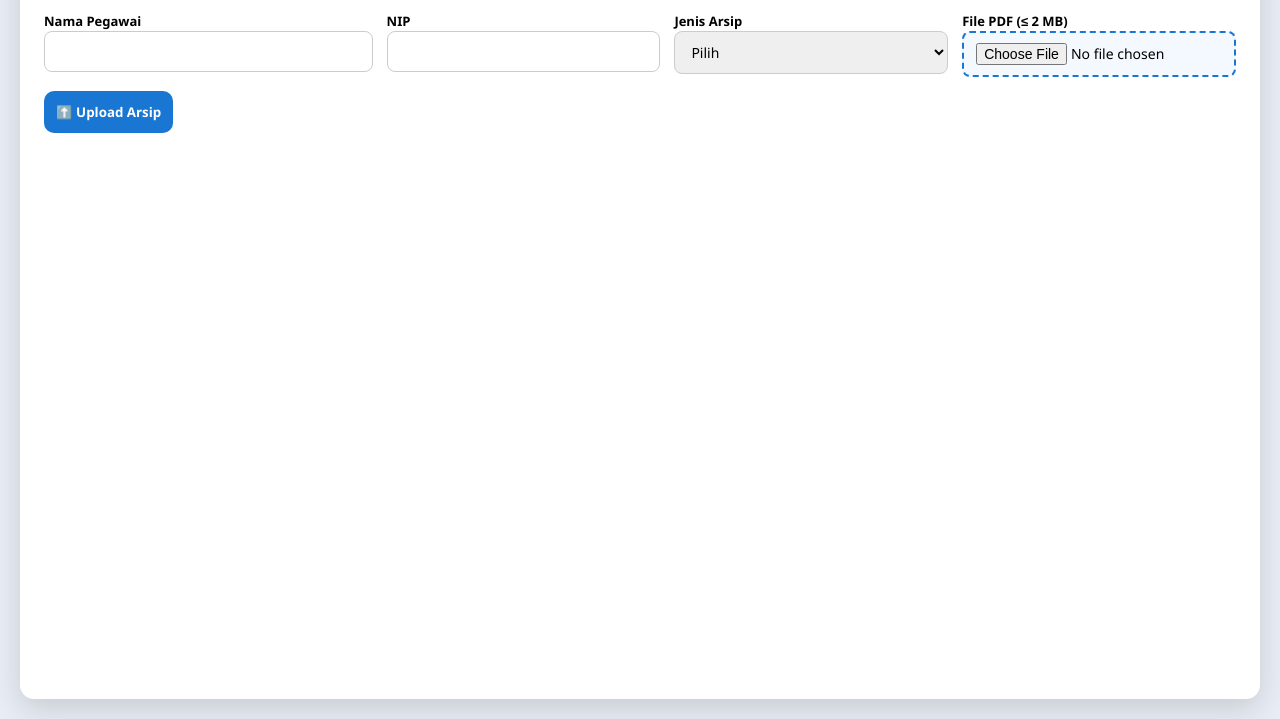
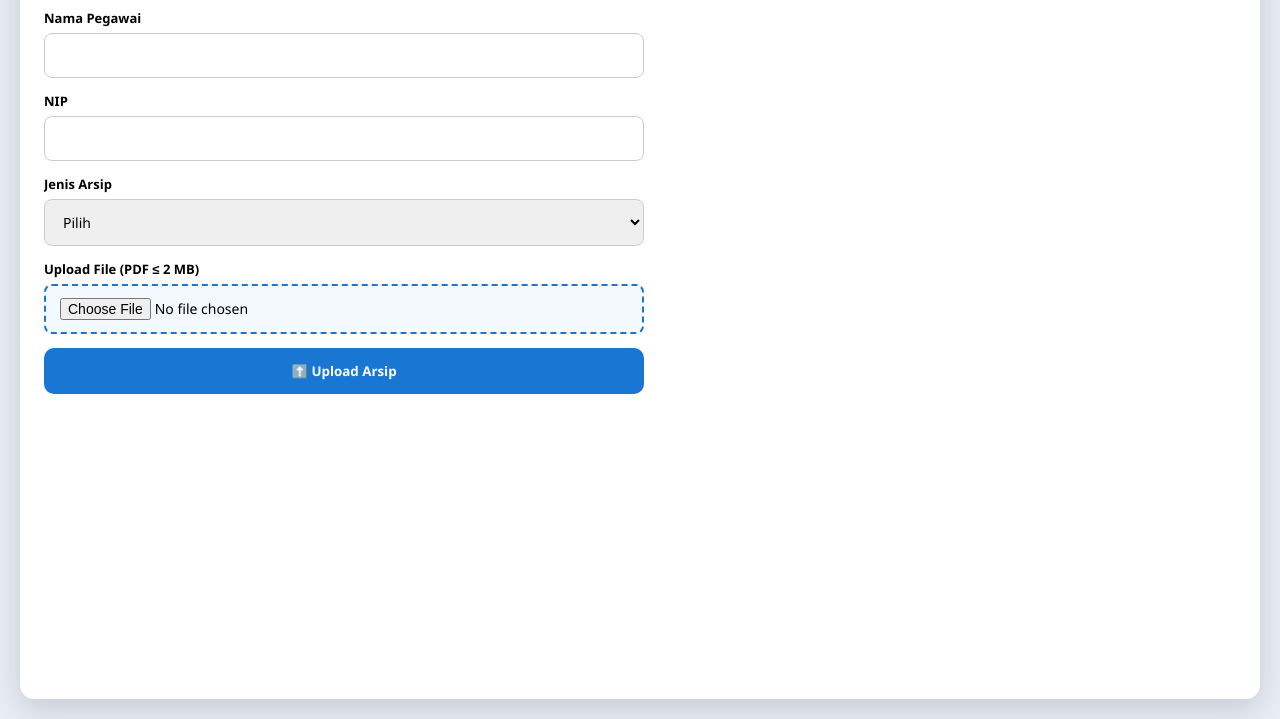
Before and after one commit to rikoantah/Imput-Arsip-RSDS, a plain HTML site: page index.html in a window 1280 px wide. Shown: the part 81-800 px from the top of the page. Drawn offline with nearby package versions, Linux system fonts and the light colour scheme.

Commit message:
Update index.html

```diff
--- a/index.html
+++ b/index.html
@@ -69,21 +69,25 @@ body{
   overflow:hidden;
 }
 
-/* ===== FORM ===== */
-.form-grid{
-  display:grid;
-  grid-template-columns:1.2fr 1fr 1fr 1fr;
-  gap:14px;
+/* ===== UPLOAD (VERTIKAL) ===== */
+.upload-wrap{
+  max-width:600px;          /* fokus PC, tidak kepanjangan */
+}
+
+.upload-group{
+  margin-bottom:14px;
 }
 
 label{
   font-size:13px;
   font-weight:700;
+  display:block;
+  margin-bottom:6px;
 }
 
 input,select{
   width:100%;
-  padding:10px 12px;
+  padding:12px 14px;
   border-radius:8px;
   border:1px solid #ccc;
   font-size:14px;
@@ -95,19 +99,22 @@ input[type=file]{
 }
 
 button{
-  padding:12px;
+  padding:14px;
   border:none;
   border-radius:10px;
   background:#1976d2;
   color:#fff;
   font-weight:700;
   cursor:pointer;
+  width:100%;
 }
 
-button.danger{background:#d32f2f}
-button.small{padding:6px 10px;font-size:13px}
+button:disabled{background:#aaa}
 
-button:disabled{background:#aaa}
+#status{
+  margin-top:10px;
+  font-weight:700;
+}
 
 /* ===== AUTOCOMPLETE ===== */
 .relative{position:relative}
@@ -131,13 +138,7 @@ button:disabled{background:#aaa}
 }
 .item:hover{background:#f1f1f1}
 
-/* ===== STATUS ===== */
-#status{
-  margin-top:8px;
-  font-weight:700;
-}
-
-/* ===== TABLE ===== */
+/* ===== MANAGE (TIDAK DIUBAH) ===== */
 .manage{
   height:100%;
   display:flex;
@@ -177,6 +178,9 @@ th{
   display:flex;
   gap:6px;
 }
+
+button.small{padding:6px 10px;font-size:13px}
+button.danger{background:#d32f2f}
 </style>
 </head>
 
@@ -194,23 +198,22 @@ th{
 
     <div class="content">
 
-      <!-- ================= UPLOAD ================= -->
+      <!-- ================= UPLOAD (VERTIKAL) ================= -->
       <div id="uploadTab">
-        <form id="form">
-          <div class="form-grid">
+        <form id="form" class="upload-wrap">
 
-            <div class="relative">
+          <div class="upload-group relative">
             <label>Nama Pegawai</label>
             <input id="nama" autocomplete="off" required>
             <div id="suggestion"></div>
           </div>
 
-            <div>
+          <div class="upload-group">
             <label>NIP</label>
             <input id="nip" readonly required>
           </div>
 
-            <div>
+          <div class="upload-group">
             <label>Jenis Arsip</label>
             <select id="jenis" required>
               <option value="">Pilih</option>
@@ -223,21 +226,18 @@ th{
             </select>
           </div>
 
-            <div>
-              <label>File PDF (≤ 2 MB)</label>
+          <div class="upload-group">
+            <label>Upload File (PDF ≤ 2 MB)</label>
             <input type="file" id="file" accept="application/pdf" required>
           </div>
 
-            <div style="grid-column:1/-1">
           <button id="btn">⬆️ Upload Arsip</button>
           <div id="status"></div>
-            </div>
 
-          </div>
         </form>
       </div>
 
-      <!-- ================= MANAGE ================= -->
+      <!-- ================= MANAGE (ASLI) ================= -->
       <div id="manageTab" style="display:none" class="manage">
         <input id="searchFile" placeholder="Cari nama file..." oninput="loadFiles()">
         <div class="table-wrap">
@@ -273,7 +273,7 @@ function switchTab(tab,el){
   if(tab==="manage") loadFiles();
 }
 
-/* ===== AUTOCOMPLETE ===== */
+/* AUTOCOMPLETE */
 nama.oninput = async ()=>{
   suggestion.innerHTML="";
   if(nama.value.length<2) return;
@@ -294,7 +294,7 @@ nama.oninput = async ()=>{
   });
 };
 
-/* ===== UPLOAD ===== */
+/* UPLOAD */
 form.onsubmit = async e=>{
   e.preventDefault();
   btn.disabled=true;
@@ -317,7 +317,7 @@ form.onsubmit = async e=>{
   btn.disabled=false;
 };
 
-/* ===== LIST ===== */
+/* MANAGE */
 async function loadFiles(){
   const q = searchFile.value.toLowerCase();
   const {data} = await sb.storage.from(BUCKET).list("",{limit:1000});
```
Lines whose indentation alone changed are shown as unchanged.
